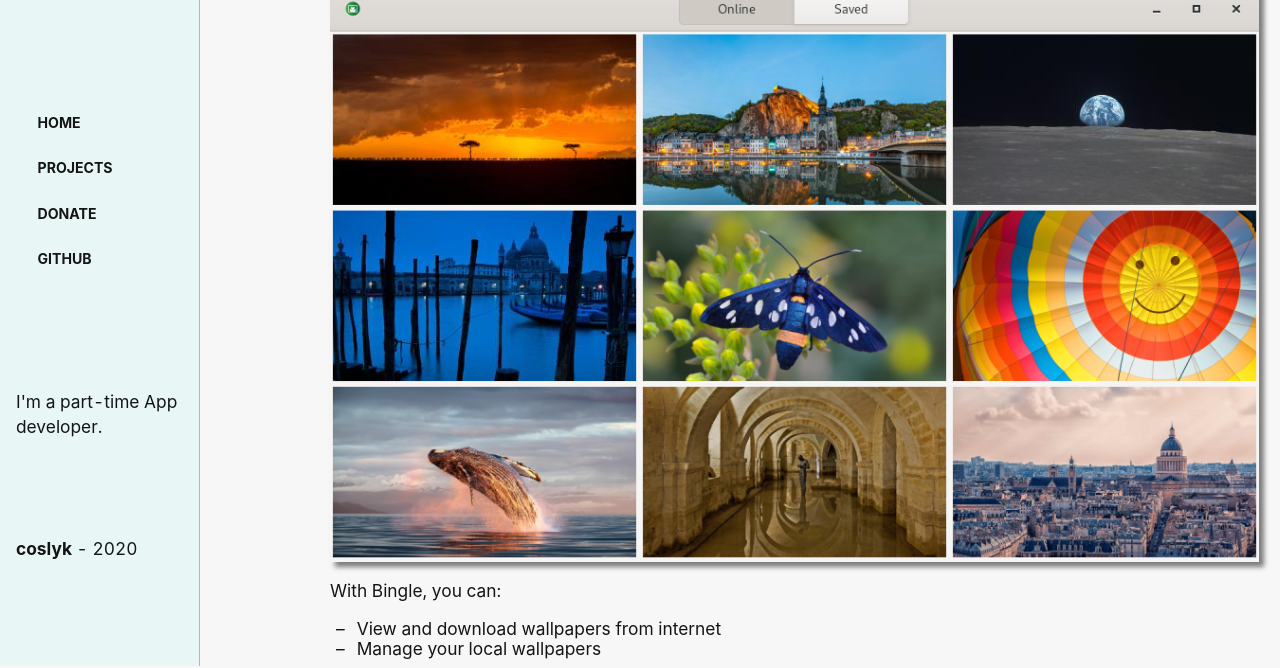
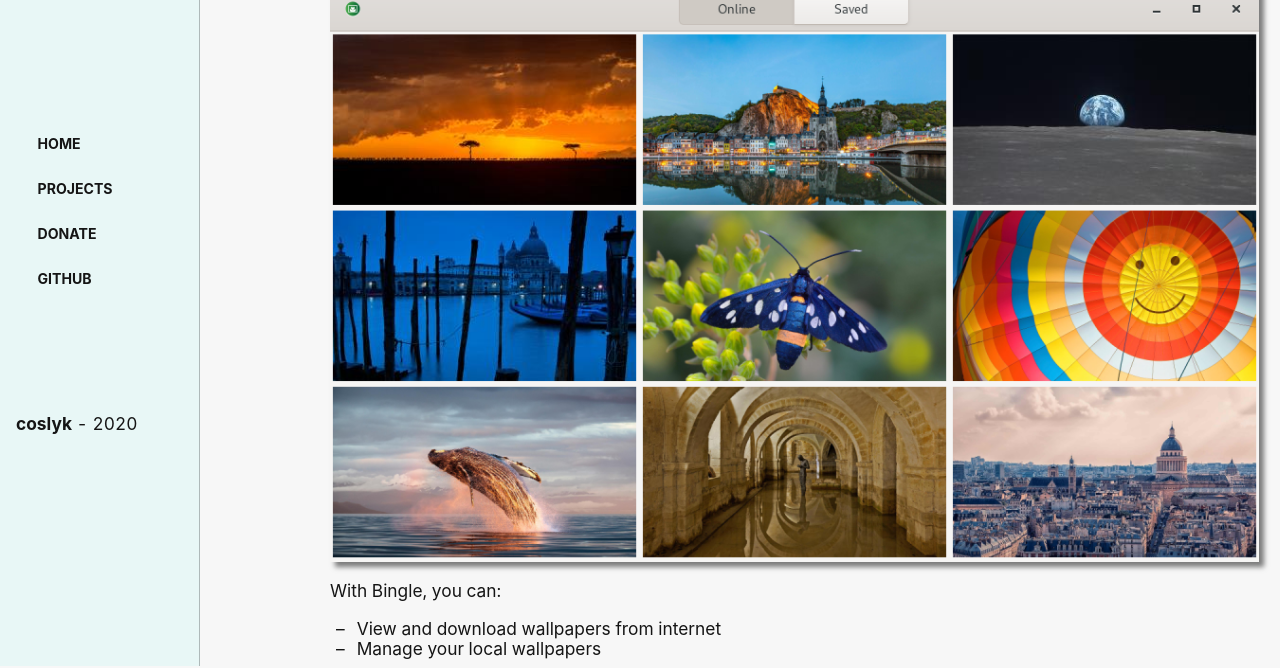
Before and after one commit to coslyk/coslyk.github.io, a plain HTML site: page bingle.html in a window 1280 px wide. Shown: the part 134-802 px from the top of the page. Drawn offline with Linux system fonts and the light colour scheme.

Commit message:
Layout adjustment

```diff
--- a/bingle.html
+++ b/bingle.html
@@ -27,9 +27,6 @@
    <div class="nav">
     <div class="logo">
      <img class="logo" src="files/me.png" />
-    </div>
-    <div class="introduction">
-     <p>I'm a part-time App developer.</p>
     </div>
     <header class="header">
      <input class="menu-btn" type="checkbox" id="menu-btn" />
```
Also changed, not shown: donate.html (+0 -3 lines), index.html (+0 -3 lines), moonplayer.html (+0 -3 lines), projects.html (+0 -3 lines).
